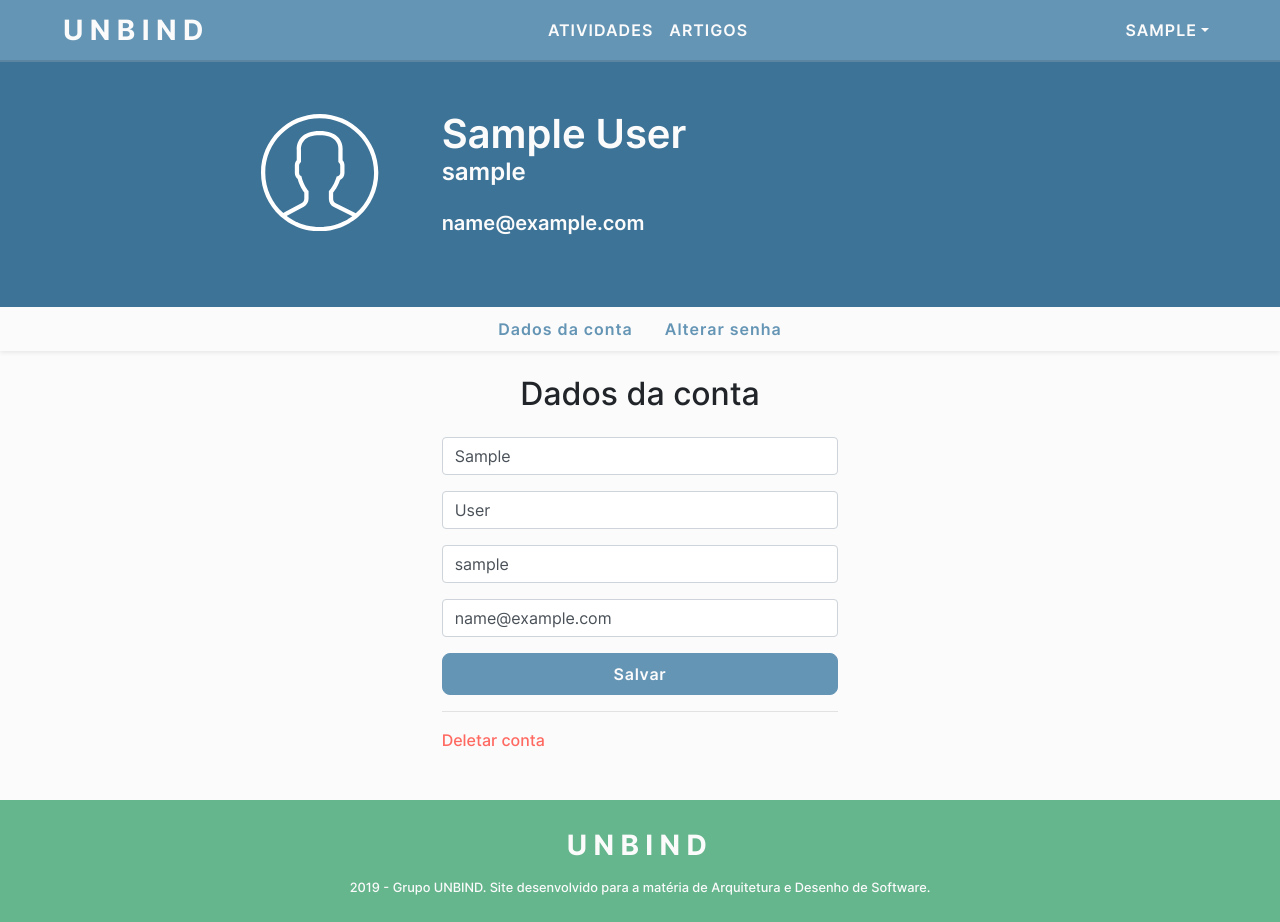
After one commit to ads-unbind/unbind, a Django app: page /perfil/conta/ in a window 1280 px wide. The commit adds this page. Run offline with Django 3.2, Linux system fonts and the light colour scheme; the visitor is signed in with stand-in values (Sample User, id 1); data comes from the database, SQL or seed files in the repository; some libraries are stand-ins or nearby versions.

Commit message:
Refatora atualiza conta

```diff
--- a/src/static/css/style.css
+++ b/src/static/css/style.css
@@ -140,8 +140,8 @@
     --unbind-green-dark: #3D976A;
     --unbind-green-light1: #8FD0AF;
     --unbind-green-light2: #BCE7D1;
-    --unbind-red: #B56D65;
-    --unbind-red-dark: #97463D;
+    --unbind-red: #FF6961;
+    --unbind-red-dark: #C23B22;
     --unbind-white: #fbfbfb;
     --unbind-black: #444444;
 }
@@ -212,6 +212,10 @@ a {
 
 .text-secondary {
     color: var(--unbind-green) !important;
+}
+
+.text-warn {
+    color: var(--unbind-red) !important;
 }
 
 .text-light {
--- a/src/templates/base.html
+++ b/src/templates/base.html
@@ -49,7 +49,7 @@
                             {% if user.is_superuser %}
                             <a class="dropdown-item" href="{% url 'admin:index' %}">Painel do Admin</a>
                             {% endif %}
-                            <a class="dropdown-item" href="{% url 'profile' %}">Ver perfil</a>
+                            <a class="dropdown-item" href="{% url 'conta' %}">Ver perfil</a>
                             <a class="dropdown-item" href="{% url 'logout' %}">Sair</a>
                         </div>
                     </div>
--- /dev/null
+++ b/src/templates/conta.html
@@ -0,0 +1,19 @@
+{% extends "perfil.html" %} {% block title %}Conta | UNBIND{% endblock %} {% block profile %}
+
+<div class="d-flex flex-grow-1 justify-content-center align-items-center">
+    <div class="col-xl-4 col-lg-5 col-md-6 mb-4">
+        <h2 class="mb-4 text-center">Dados da conta</h2>
+        <form method="POST">
+            {% csrf_token %}{{update_form.as_p }}
+            <div class="form-group">
+                <button class="btn btn-primary btn-block">Salvar</button>
+            </div>
+        </form>
+        <hr>
+        <div class="text-left">
+            <a class="text-warn" href="{% url 'delete' %}">Deletar conta</a>
+        </div>
+    </div>
+</div>
+
+{% endblock %}
--- a/src/templates/profile.html
+++ b/src/templates/perfil.html
@@ -1,18 +1,25 @@
 {% extends "base.html" %} {% block title %}Perfil | UNBIND{% endblock %} {% block body %} {% load staticfiles %}
 
-<div class="min-vh-100">
+<div class="d-flex flex-column min-vh-100">
     <section class="bg-primary-dark after-nav pb-0">
-        <div class="d-flex container profile-header">
-            <div class="col-md-3 px-5 d-flex flex-column justify-content-center" style="fill: white">
+        <div class="col-8 mb-4 d-flex container profile-header">
+            <div class="col-3 px-5 d-flex flex-column justify-content-center" style="fill: white">
                 <img class="svg" src="{% static 'icons/profile-image.svg' %}"></img>
             </div>
-            <div class="col-md-9 d-flex flex-column justify-content-center">
-                <h1 class="profile-name-card text-light">Nome Sobrenome</h1>
-                <h3 class="profile-name-card text-light">{{ usuario }}</h3>
-                <h5 class="profile-level-card text-secondary">LEVEL 5</h5>
+            <div class="col-9 d-flex flex-column justify-content-center">
+                <h1 class="profile-name-card text-light">{{ usuario.first_name }} {{ usuario.last_name }}</h1>
+                <h4 class="profile-name-card text-light mb-4">{{ usuario }}</h4>
+                <h5 class="profile-level-card text-light">{{ usuario.email }}</h5>
             </div>
         </div>
     </section>
+    <div class="nav-scroller bg-white shadow-sm">
+        <nav class="nav nav-underline justify-content-center">
+            <a class="nav-link text-primary" href="{% url 'conta' %}">Dados da conta</a>
+            <a class="nav-link text-primary" href="{% url 'senha' %}">Alterar senha</a>
+        </nav>
+    </div>
+    {% block profile %}{% endblock %}
 </div>
 <footer class="py-4 bg-secondary">
     <div class="container">
--- a/src/unbind/urls.py
+++ b/src/unbind/urls.py
@@ -19,8 +19,6 @@ from django.contrib.staticfiles.urls import staticfiles_urlpatterns
 from django.contrib import admin
 from django.conf.urls import include, url
 from django.urls import include, path, re_path
-from usuario.views import register
-from usuario.views import update_user
 from principal.views import index
 from unbind import settings
 
--- a/src/usuario/forms.py
+++ b/src/usuario/forms.py
@@ -91,9 +91,31 @@ class UsuarioForm(forms.ModelForm):
 
 
 class UsuarioUpdateForm(forms.ModelForm):
+    first_name = forms.CharField(
+        error_messages={
+            'required': 'Este campo é obrigatório!'},
+        widget=forms.TextInput(
+            attrs={
+                'class': 'form-control',
+                'placeholder': 'Nome',
+            }
+        ),
+        label=''
+    )
+    last_name = forms.CharField(
+        error_messages={
+            'required': 'Este campo é obrigatório!'},
+        widget=forms.TextInput(
+            attrs={
+                'class': 'form-control',
+                'placeholder': 'Sobrenome',
+            }
+        ),
+        label=''
+    )
     username = forms.CharField(
         error_messages={
-            'required': 'este campo é obrigatório'},
+            'required': 'Este campo é obrigatório!'},
         widget=forms.TextInput(
             attrs={
                 'class': 'form-control',
@@ -113,46 +135,7 @@ class UsuarioUpdateForm(forms.ModelForm):
         ),
         label=''
     )
-    '''
-    password = forms.CharField(
-        error_messages={
-            'required': 'Este campo é obrigatório!'},
-        widget=forms.PasswordInput(
-            attrs={
-                'class': 'form-control',
-                'placeholder': 'Senha',
-            }
-        ),
-        label='entre com a nova senha'
-    )
-
-    verify_password = forms.CharField(
-        error_messages={
-            'required': 'Este campo é obrigatório!'},
-        widget=forms.PasswordInput(
-            attrs={
-                'class': 'form-control',
-                'placeholder': 'Senha',
-            }
-        ),
-        label='confirme sua nova senha'
-    )
-    '''
-    foto = forms.ImageField(required=False)
 
     class Meta():
         model = User
-        fields = ('username', 'email', 'foto')
-
-    '''
-    def clean(self):
-        all_clean_data = super().clean()
-        password = all_clean_data['password']
-        vpasw = all_clean_data['verify_password']
-
-        if password != vpasw:
-            raise forms.ValidationError("verifique se as senhas são iguais")
-
-        if len(password) < 6:
-            raise forms.ValidationError("a senha tem que ter mais de 6 caracteres ")
-    '''
+        fields = ('first_name', 'last_name', 'username', 'email')
--- a/src/usuario/urls.py
+++ b/src/usuario/urls.py
@@ -4,11 +4,11 @@ from usuario import views
 # app_name = 'principal_app'
 
 urlpatterns = [
-    path('registro/', views.register, name='registro'),
     path('login/', views.login, name='login'),
     path('logout/', views.logout, name='logout'),
-    path('update_user/', views.update_user, name='update_user'),
-    path('delete_user/', views.delete_user, name='delete_user'),
-    path('change_password/', views.change_password, name='change_password'),
-    path('profile/', views.profile, name='profile'),
+    path('registro/', views.register, name='registro'),
+    path('perfil/', views.perfil, name='perfil'),
+    path('perfil/conta/', views.account, name='conta'),
+    path('perfil/conta/delete', views.delete, name='delete'),
+    path('perfil/senha/', views.change_password, name='senha'),
 ]
--- a/src/usuario/views.py
+++ b/src/usuario/views.py
@@ -16,6 +16,7 @@ from django.contrib.auth import update_session_auth_hash
 def register(request):
     user = request.user
     if not user.is_authenticated:
+
         if request.method == 'POST':
             register_form = UsuarioForm(data=request.POST)
 
@@ -30,11 +31,11 @@ def register(request):
                 return HttpResponseRedirect(reverse('index'))
             else:
                 print(register_form.errors)
-
         else:
             register_form = UsuarioForm()
 
-        return render(request, 'register.html', {'register_form': register_form})
+        context = {'register_form': register_form}
+        return render(request, 'register.html', context)
 
     else:
         return HttpResponseRedirect(reverse('index'))
@@ -43,6 +44,8 @@ def register(request):
 def login(request):
     user = request.user
     if not user.is_authenticated:
+
+        context = {}
         if request.method == 'POST':
             user = authenticate(
                 username=request.POST['username'],
@@ -65,31 +68,26 @@ def logout(request):
     return HttpResponseRedirect(reverse('index'))
 
 
-# TODO: Remover?
-def questionario(request):
-    context = {'error': ''}
-    return render(request, 'questionario_user.html', context)
+def account(request):
+    user = request.user
+    if user.is_authenticated:
+        usuario = User.objects.get(id=user.id)
 
-
-def update_user(request):
-
-    user_atual = request.user
-
-    if user_atual.is_authenticated:
-
-        usuario = User.objects.get(id=user_atual.id)
         update_form = UsuarioUpdateForm(request.POST or None, instance=usuario)
 
         if update_form.is_valid():
             update_form.save()
-            return HttpResponseRedirect(reverse('index'))
+            return HttpResponseRedirect(reverse('conta'))
 
-        return render(request, 'update_user.html', {'update_form': update_form, 'usuario': usuario})
+        context = {'update_form': update_form, 'usuario': usuario}
+
+        return render(request, 'conta.html', context)
+
     else:
         return HttpResponseRedirect(reverse('index'))
 
 
-def delete_user(request):
+def delete(request):
     user_atual = request.user
 
     if user_atual.is_authenticated:
@@ -99,7 +97,9 @@ def delete_user(request):
             usuario.delete()
             return HttpResponseRedirect(reverse('index'))
 
-        return render(request, 'delete_user.html', {'usuario': usuario})
+        context = {'usuario': usuario}
+
+        return render(request, 'delete.html', context)
     else:
         return HttpResponseRedirect(reverse('index'))
 
@@ -117,7 +117,7 @@ def change_password(request):
 
             return HttpResponseRedirect(reverse('index'))
         else:
-            return HttpResponseRedirect(reverse('change_password'))
+            return HttpResponseRedirect(reverse('senha'))
 
     else:
         form = PasswordChangeForm(user=request.user)
@@ -126,15 +126,14 @@ def change_password(request):
         return render(request, 'change_password.html', args)
 
 
-def profile(request):
-    user = request.user
-
-    if user.is_authenticated:
-        usuario = User.objects.get(id=user.id)
-
-        context = {'usuario': usuario}
-
-        return render(request, 'profile.html', context)
-
+def perfil(request):
+    if request.user.is_authenticated:
+        return HttpResponseRedirect(reverse('conta'))
     else:
         return HttpResponseRedirect(reverse('index'))
+
+
+# TODO: Remover?
+def questionario(request):
+    context = {'error': ''}
+    return render(request, 'questionario_user.html', context)
```
Also changed, not shown: src/templates/delete.html (added, +14 -0 lines), src/templates/delete_user.html (deleted, +0 -17 lines), src/templates/update_user.html (deleted, +0 -40 lines).
